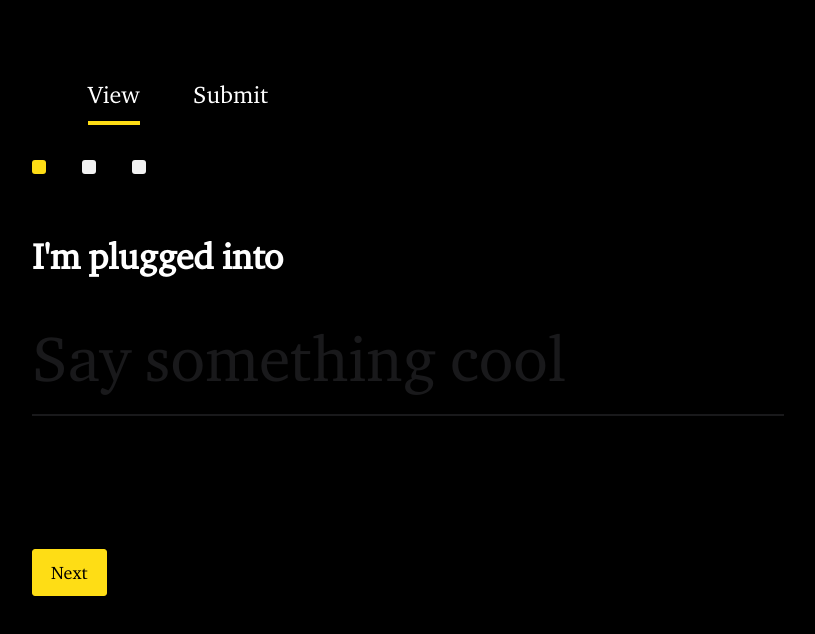
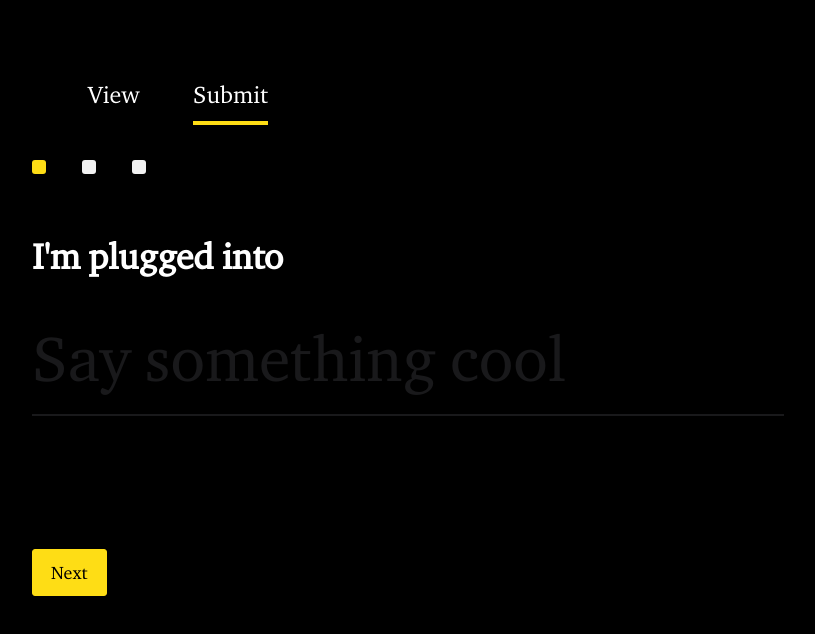
Before and after one commit to jdkim613/bespoken, a plain HTML site: page form.html in a window 1280 px wide. Shown: the whole page, without its empty margins (168-983 px from the left). Drawn offline with nearby package versions, Linux system fonts and the light colour scheme; no server answers; a web font is replaced by a local one.

Commit message:
updated selected view

```diff
--- a/form.html
+++ b/form.html
@@ -10,8 +10,8 @@
   <body>
     <div class="content">
       <div class="select-view">
-        <div id="resource-view" class="view-toggle selected">View</div>
-        <div id="form-view" class="view-toggle">Submit</div>
+        <div id="resource-view" class="view-toggle">View</div>
+        <div id="form-view" class="view-toggle selected">Submit</div>
       </div>
 
       <!-- View Content -->
```
